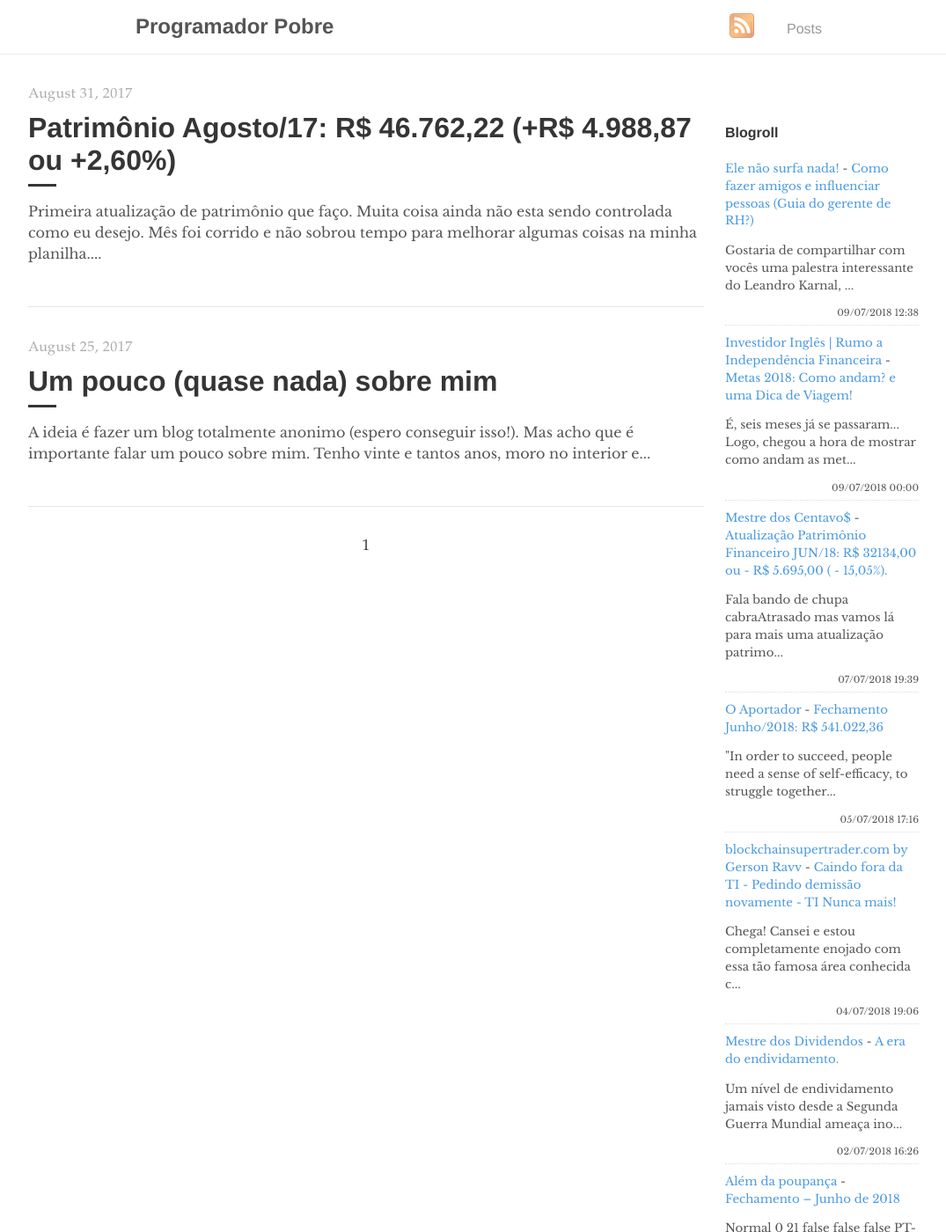
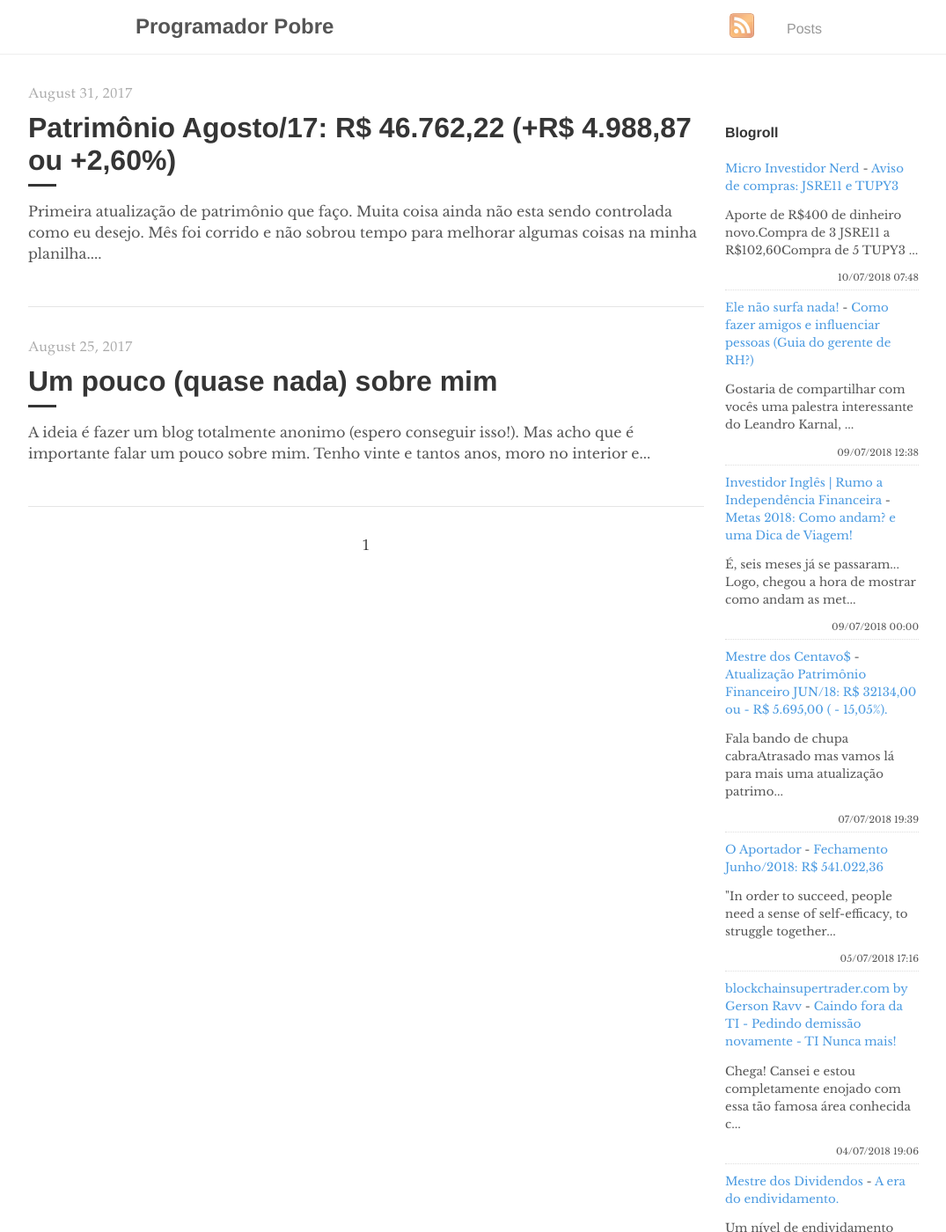
Before and after one commit to programadorpobre/programadorpobre.github.io, a Jekyll site: the page built from index.html, in a window 1280 px wide and 1400 px high. Shown: the whole window at 88% size, without its empty margins (96-1171 px from the left). Built offline with Jekyll 4.4.1, drawn with Linux system fonts in a browser that asks for light colours; the list of posts is cut into pages by our own code; comment, search, counter and statistics services are not loaded; some of the changed text lies outside the part shown.

Commit message:
[ci skip] travis #339

```diff
--- a/_includes/feed-entries.html
+++ b/_includes/feed-entries.html
@@ -1,3 +1,8 @@
+<div class="feed-entry">
+    <a class="feed-entry-site-name" href="https://microinvestidornerd.blogspot.com/">Micro Investidor Nerd</a> - <a class="feed-entry-title" href="https://microinvestidornerd.blogspot.com/2018/07/aviso-de-compras-jsre11-e-tupy3.html">Aviso de compras: JSRE11 e TUPY3</a>
+    <p class="feed-entry-summary">Aporte de R$400 de dinheiro novo.Compra de 3 JSRE11 a R$102,60Compra de 5 TUPY3 ...</p>
+    <time datetime="2018-07-10T07:48:00.001-07:00">10/07/2018 07:48</time>
+</div>
 <div class="feed-entry">
     <a class="feed-entry-site-name" href="https://elenaosurfanada.blogspot.com/">Ele não surfa nada!</a> - <a class="feed-entry-title" href="https://elenaosurfanada.blogspot.com/2018/07/como-fazer-amigos-e-influenciar-pessoas.html">Como fazer amigos e influenciar pessoas (Guia do gerente de RH?)</a>
     <p class="feed-entry-summary">Gostaria de compartilhar com vocês uma palestra interessante do Leandro Karnal, ...</p>
@@ -34,11 +39,6 @@
     <time datetime="2018-07-01T07:20:00.000-03:00">01/07/2018 07:20</time>
 </div>
 <div class="feed-entry">
-    <a class="feed-entry-site-name" href="https://microinvestidornerd.blogspot.com/">Micro Investidor Nerd</a> - <a class="feed-entry-title" href="https://microinvestidornerd.blogspot.com/2018/06/novo-site-e-fechamento-do-mes.html">Novo site e fechamento do mês</a>
-    <p class="feed-entry-summary">Olá, corredores da corrida dos ratos!Mais um mês pavoroso na bolsa! Não posso di...</p>
-    <time datetime="2018-06-29T17:56:00.000-07:00">29/06/2018 17:56</time>
-</div>
-<div class="feed-entry">
     <a class="feed-entry-site-name" href="http://bonsdividendos.blogspot.com/">Dividendos</a> - <a class="feed-entry-title" href="http://bonsdividendos.blogspot.com/2017/12/dividendos-tiete-iii.html">Dividendos Tietê III</a>
     <p class="feed-entry-summary">Bom dia Pessoal,Recebi mais um comunicado que sempre gosto de compartilhar com v...</p>
     <time datetime="2017-12-12T02:15:00.001-08:00">12/12/2017 02:15</time>
```
